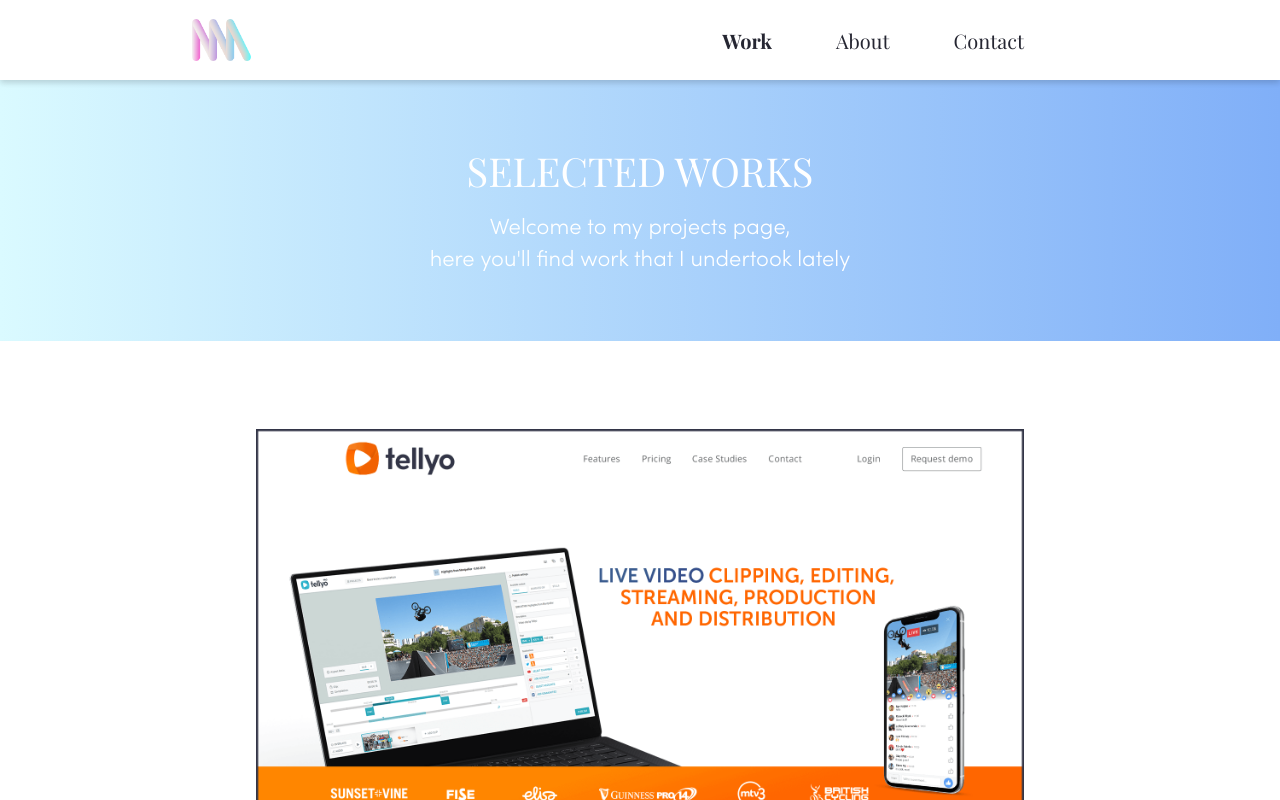
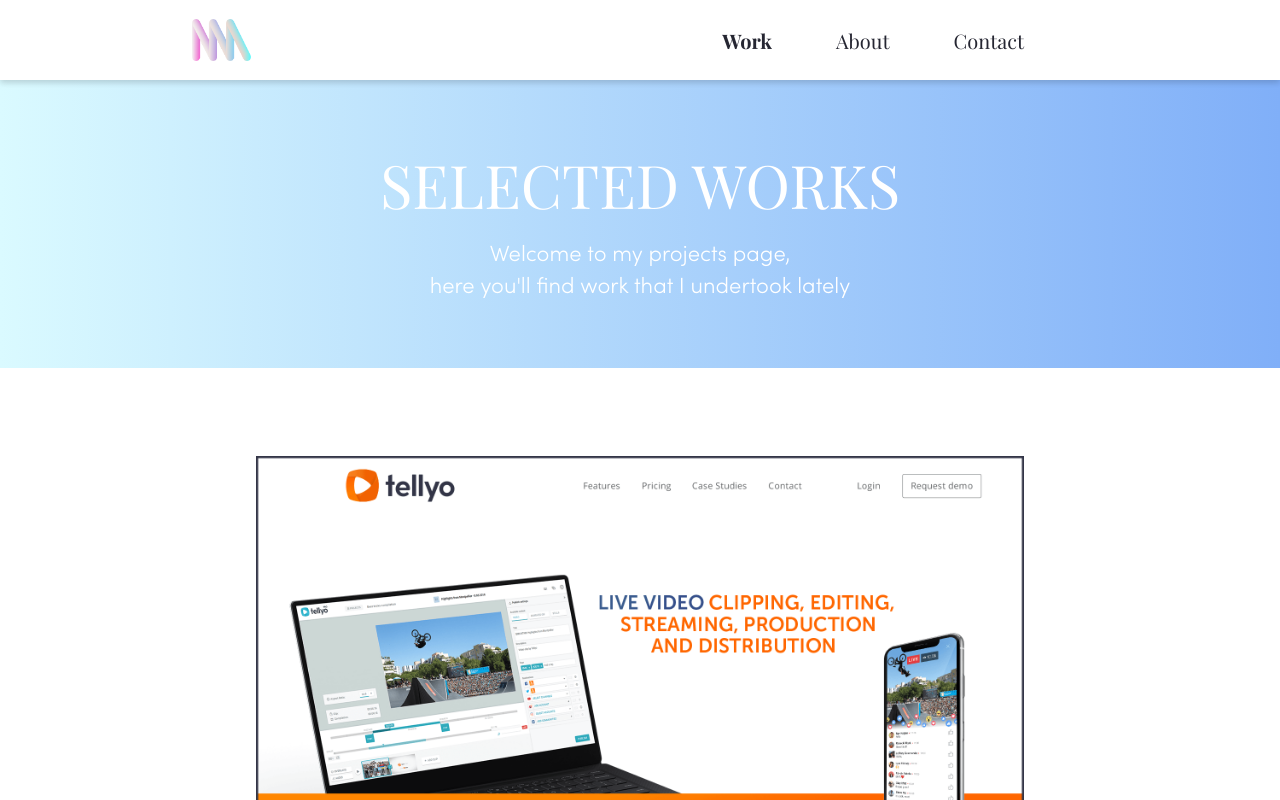
Before and after one commit to H5kamil/NataliaPortfolio, a React (Create React App) app: page /work in a window 1280 px wide. Shown: the top 800 px of the page. Built offline with nearby package versions, Linux system fonts and the light colour scheme.

Commit message:
kolejne poprawki na mobile-Natka3

```diff
--- a/src/styles/Work.css
+++ b/src/styles/Work.css
@@ -28,7 +28,7 @@
     padding: 5vh 0;
 }
 
-.work-first-sec div:nth-child(1) {
+section.work-first-sec div:nth-child(1) {
     padding-top: 3vh;
     font-size: 40px;
     font-family: PlayfairDisplay;
@@ -223,6 +223,12 @@ a.work-btn-light > button {
         /* padding-top: 7vh; */
     }
 
+    section.work-first-sec div:nth-child(1) {
+        padding-top: 3vh;
+        font-size: 60px;
+        font-family: PlayfairDisplay;
+    }
+
     .work-item {
         display: none;
     }
```
